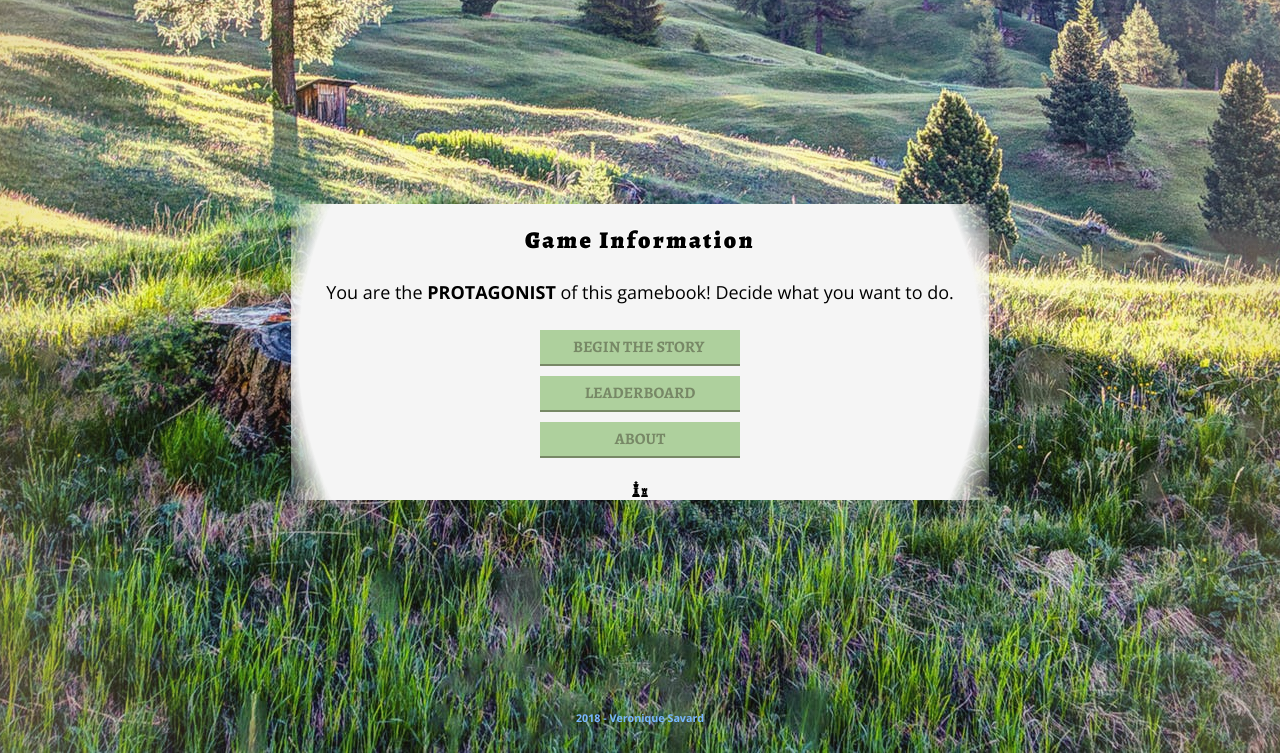
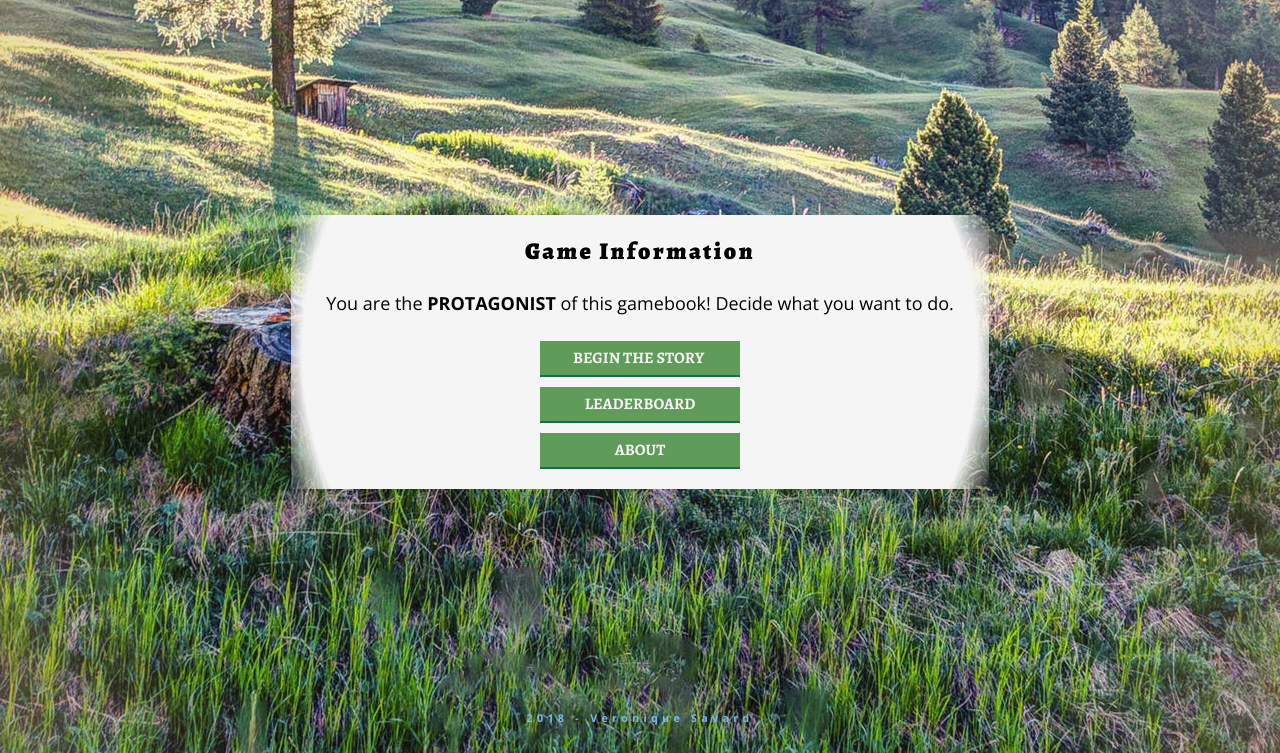
Before and after one commit to nuagesdencre/CI_PracticalPython, a Flask app: page /game in a window 1280 px wide. Shown: the part 47-800 px from the top of the page. Run offline with Flask 2, Linux system fonts and the light colour scheme; some libraries are stand-ins or nearby versions.

Commit message:
enhancing styles...(cont'd)

```diff
--- a/static/css/styles.css
+++ b/static/css/styles.css
@@ -20,6 +20,7 @@ h4 {
 }
 
 h6 {
+    letter-spacing: 0.4em;
     color: rgb(121, 184, 255);
     margin-top: 7px;
 }
@@ -71,7 +72,75 @@ nav {
     -ms-transition: all 1s ease-in-out;
     transition: all 1s ease-in-out;
 }
+/* Buttons*/
 
+input {
+    -webkit-appearance: none;
+    -moz-appearance: none;
+    appearance: none;
+
+}
+
+.wrap li button {
+    background-color: #fff;
+    color:#000064;
+    text-shadow: -1px 0 #fff, 0 1px #fff, 1px 0 #fff, 0 -1px #fff;
+}
+
+.btns, input {
+    display: block;
+    width: 70%;
+    padding: 0 15px;
+    margin: 10px auto;
+    line-height: 34px;
+    word-wrap: normal;
+    font-weight: bold;
+    text-transform: uppercase;
+    white-space: pre-wrap;
+
+}
+.btns{
+    color: #F5F5F5;
+    background-color: #609c59;
+    border-bottom: 2px solid #0e7149;
+    border-top:none;
+    border-left:none;
+    border-right:none;
+}
+
+.btns:hover {
+    letter-spacing: 0.1em;
+    color:#000064;
+    background: linear-gradient(rgba(223, 220, 211, 0.047), rgba(223, 220, 211, 0.047));
+}
+/*to do: fix the buttons in the game screen*/
+.game_info {
+    max-width: 200px;
+}
+
+.game_info:hover {
+    text-decoration: none;
+}
+
+.game_info--last {
+    margin-bottom: 20px;
+}
+
+.start {
+    margin-bottom: 15px;
+    border: 6px double #f5f5f5;
+}
+
+#btn_riddle {
+    background-color: #5599ff;
+    color: white;
+    margin-bottom: 10px;
+    font-weight:700;
+    text-shadow: -1px 0 2px #000064, 0 1px 2px #000064, 1px 0  2px #000064, 0 -1px 2px #000064;
+    border-bottom: 4px solid #79b8ff;
+}
+
+/* ENDButtons */
 /* General body styling */
 body {
     margin: 0;
@@ -102,7 +171,7 @@ body {
 }
 
 .selected {
-    background: radial-gradient(circle, rgba(192, 158, 121, 0.07) 50%, rgba(14, 113, 73, 0.4));
+    background: radial-gradient(circle, rgba(192, 158, 121, 0.48) 50%, rgba(14, 113, 73, 0.75));
 }
 
 .border {
@@ -160,72 +229,7 @@ body {
 
 
 /* ENDRiddle */
-/* Buttons*/
 
-input {
-    -webkit-appearance: none;
-    -moz-appearance: none;
-    appearance: none;
-
-}
-
-.wrap li button {
-    background-color: #fff;
-}
-
-.btns, input {
-
-    display: block;
-    width: 70%;
-    padding: 0 15px;
-    margin: 10px auto;
-    line-height: 34px;
-    word-wrap: normal;
-    font-weight: bold;
-    text-transform: uppercase;
-    white-space: pre-wrap;
-
-}
-.btns{
-    background-color: #aed09d;
-    border-bottom: 2px solid #778866;
-    border-top:none;
-    border-left:none;
-    border-right:none;
-}
-
-.btns:hover {
-    letter-spacing: 0.1em;
-    background: linear-gradient(rgba(223, 220, 211, 0.047), rgba(223, 220, 211, 0.047));
-}
-
-.game_info {
-    max-width: 200px;
-}
-
-.game-info:hover{
-    text-decoration: none;
-}
-
-.game_info--last {
-    margin-bottom: 20px;
-}
-
-.start {
-    margin-bottom: 15px;
-    border: 4px double #778866;
-}
-
-#btn_riddle {
-    background-color: #5599ff;
-    color: white;
-    margin-bottom: 10px;
-    font-weight:700;
-    text-shadow: -1px 0 2px #000064, 0 1px 2px #000064, 1px 0  2px #000064, 0 -1px 2px #000064;
-    border-bottom: 4px solid #79b8ff;
-}
-
-/* ENDButtons */
 
 /* Leaderboard */
 .leaderboard_entry {
--- a/templates/base.html
+++ b/templates/base.html
@@ -15,9 +15,9 @@
     <a href="{{ url_for('about') }}" class="big-screen">About</a>
 
 
-    <a href="{{ url_for('index') }}" class="sm-screen"><i class="fas fa-home"></i></a>
-    <a href="{{ url_for('game') }}" class="sm-screen"><i class="fas fa-trophy"></i> </a>
-    <a href="{{ url_for('about') }}" class="sm-screen"><i class="fas fa-info-circle"></i></a>
+    <a href="{{ url_for('index') }}" alt="Home" class="sm-screen"><i class="fas fa-home"></i></a>
+    <a href="{{ url_for('game') }}" alt="Game info" class="sm-screen"><i class="fas fa-trophy"></i> </a>
+    <a href="{{ url_for('about') }}" alt="About" class="sm-screen"><i class="fas fa-info-circle"></i></a>
 
 
 </nav>
--- a/templates/game.html
+++ b/templates/game.html
@@ -8,6 +8,6 @@
             <a class="btns game_info" href="{{ url_for('play') }}">Begin the story </a>
             <a class="btns game_info" href="{{ url_for('leaderboard') }}">Leaderboard</a>
             <a class="btns game_info game_info--last" href="{{ url_for('about') }}">About</a>
-<i class="fas fa-chess"></i>
+
     </div>
 {% endblock %}
--- a/templates/index.html
+++ b/templates/index.html
@@ -3,11 +3,12 @@
         <h1>A Curious Cottage</h1>
 
         <h3> Welcome, {{ username }}!</h3>
+        <p>Can you find the answer to the riddle?</p> <p>Read the story to find clues!</p>
         {% if session['username'] %}
             <h4> Click <a href="{{ url_for('story') }}">here</a> to continue to play.</h4>
 
             <form action="{{ url_for('drop') }}">
-                <input type="submit" class="btns" value="Oh, you're someone else?">
+                <input type="submit" class="btns" value="Click here if you are someone else!">
             </form>
         {% else %}
             <form action="{{ url_for('play') }}">
--- a/templates/story/final.html
+++ b/templates/story/final.html
@@ -13,7 +13,7 @@
         <p>
         <form method="POST" action="{{ url_for('final') }}" name="final_answer">
             Attempt #{{ attempts }}: <input type="text" name="answer_to_riddle">
-            <input type="submit">
+            <input type="submit" class="btns">
         </form>
         <h1>{{ status }}</h1>
 
--- a/templates/story/part1.html
+++ b/templates/story/part1.html
@@ -76,9 +76,9 @@
 <button id="btn_riddle" data-toggle=".riddle" class="btns">Read the riddle again</button>
     <div class="riddle">
 
-        My obligations won't keep me away
+        <p>My obligations won't keep me away
         from you too long, I dare hope. I left a treasure for you to find, my love, if you come to miss me. It is hidden
-        where:
+            where:</p>
 
         <ul>
             <li>Time stops for our battles of wit.</li>
--- a/templates/story/story.html
+++ b/templates/story/story.html
@@ -58,7 +58,7 @@
             to look at the house.
         </p>
         <form action="{{ url_for('part1') }}">
-            <input type="submit" class="start btns" value="Let's go!">
+            <input type="submit" class="start btns" value="You begin your investigation.">
         </form>
 
     </div>
```
Also changed, not shown: README.md.
